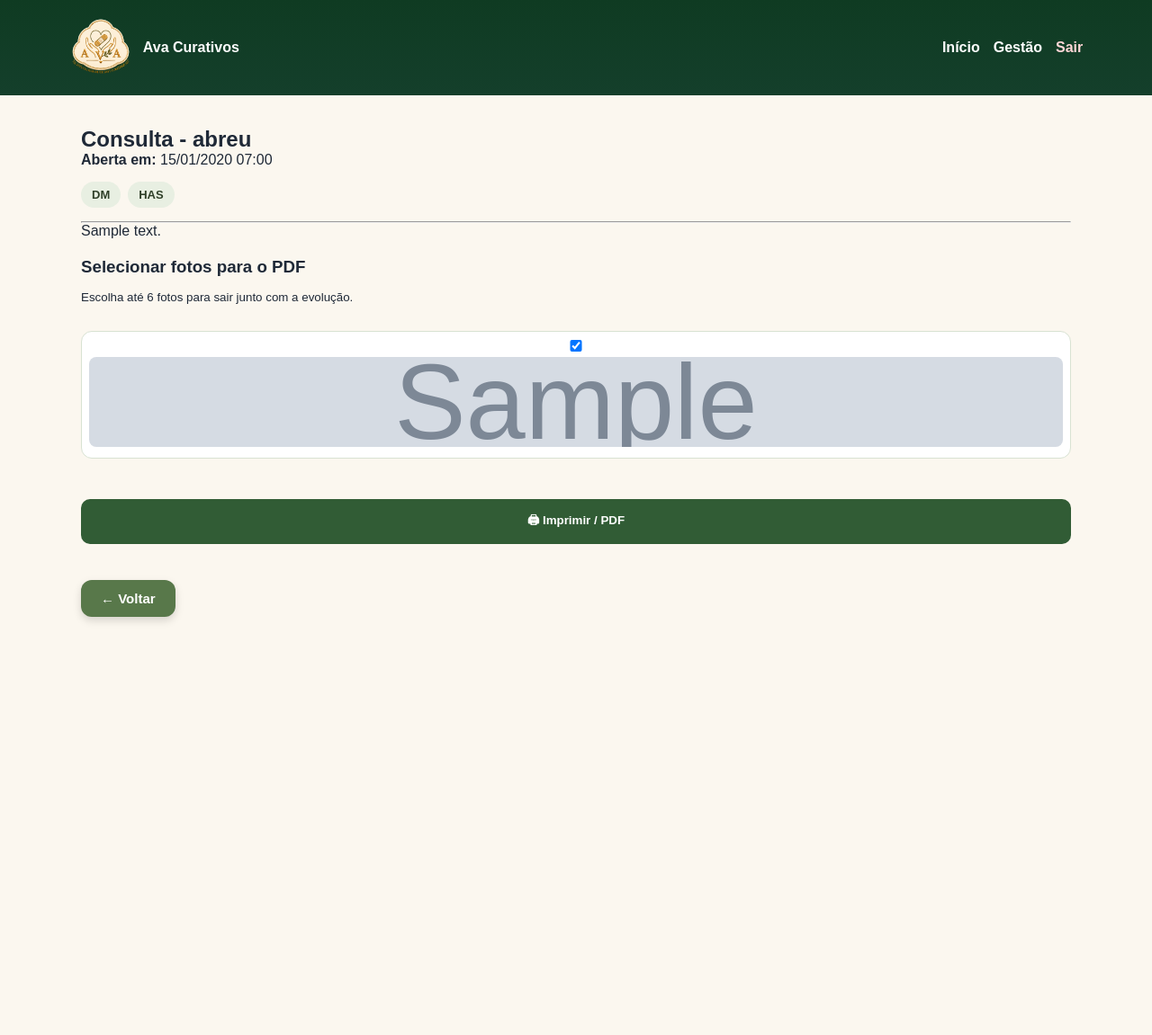
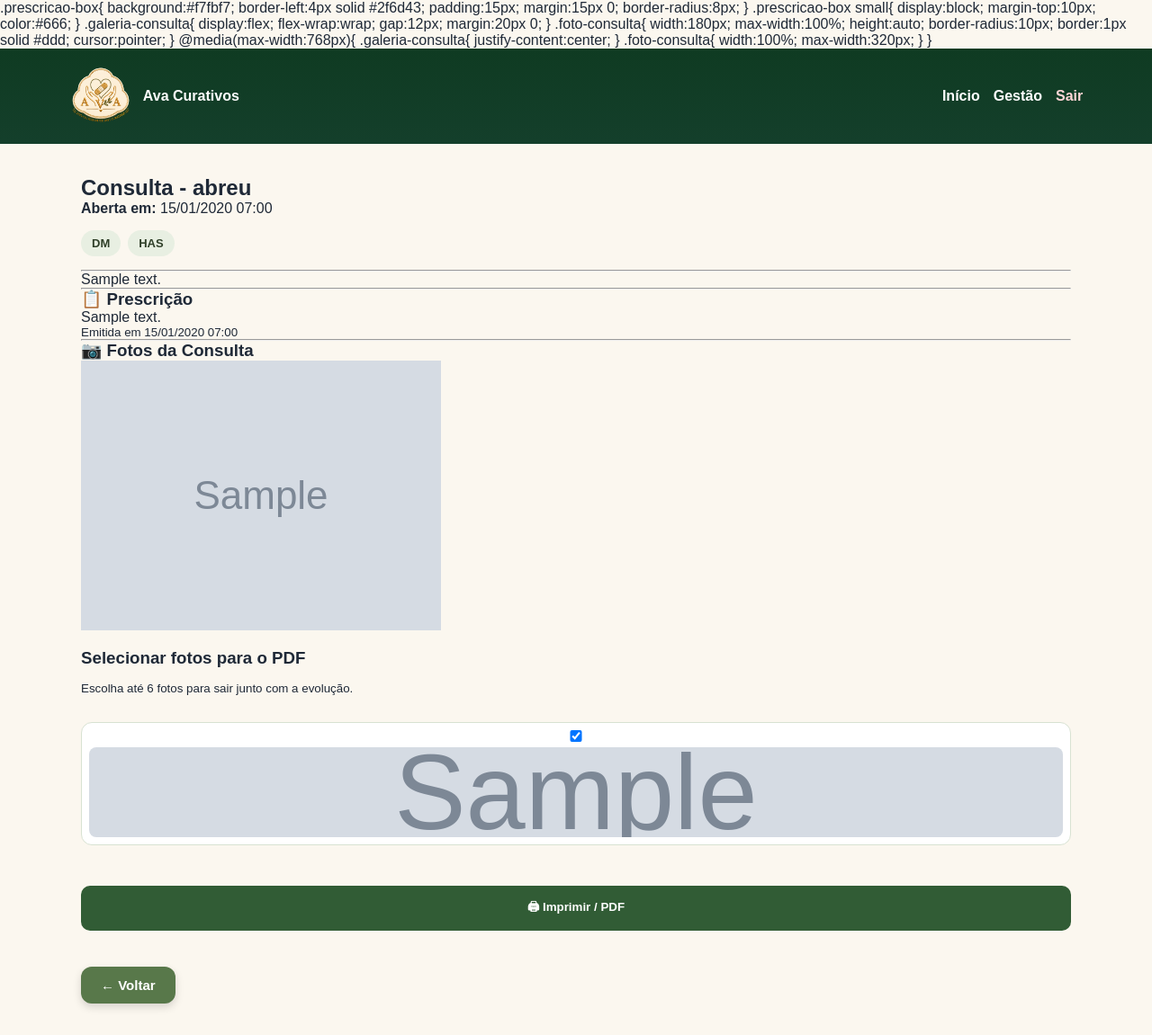
Before and after one commit to Lvieira82/AvaCurative, a Django app: page /consulta/1/ in a window 1280 px wide. Shown: the whole page at 90% size. Before the commit the page ends 692 px from the top, so only its background shows below. Run offline with Django 5.2, Linux system fonts and the light colour scheme; a user stored in the database is signed in; data comes from the database, SQL or seed files in the repository; tables that the repository leaves empty hold one stand-in row (values such as "Sample post"); grey boxes marked "Sample" are stand-in pictures.

Commit message:
adcionar prescrição e fotos

```diff
--- a/templates/consultas/detalhe_consulta.html
+++ b/templates/consultas/detalhe_consulta.html
@@ -1,3 +1,73 @@
+.prescricao-box{
+
+    background:#f7fbf7;
+
+    border-left:4px solid #2f6d43;
+
+    padding:15px;
+
+    margin:15px 0;
+
+    border-radius:8px;
+
+}
+
+.prescricao-box small{
+
+    display:block;
+
+    margin-top:10px;
+
+    color:#666;
+
+}
+
+.galeria-consulta{
+
+    display:flex;
+
+    flex-wrap:wrap;
+
+    gap:12px;
+
+    margin:20px 0;
+
+}
+
+.foto-consulta{
+
+    width:180px;
+
+    max-width:100%;
+
+    height:auto;
+
+    border-radius:10px;
+
+    border:1px solid #ddd;
+
+    cursor:pointer;
+
+}
+
+@media(max-width:768px){
+
+    .galeria-consulta{
+
+        justify-content:center;
+
+    }
+
+    .foto-consulta{
+
+        width:100%;
+
+        max-width:320px;
+
+    }
+
+}
+
 {% extends 'base.html' %}
 
 {% block title %}
@@ -39,7 +109,50 @@
 <p>
     {{ consulta.descricao|linebreaks }}
 </p>
+<hr>
 
+{% if prescricoes %}
+
+<h3>📋 Prescrição</h3>
+
+{% for prescricao in prescricoes %}
+
+<div class="prescricao-box">
+
+    {{ prescricao.texto|linebreaks }}
+
+    <small>
+
+        Emitida em
+        {{ prescricao.criada_em|date:"d/m/Y H:i" }}
+
+    </small>
+
+</div>
+
+{% endfor %}
+
+{% endif %}
+{% if fotos %}
+
+<hr>
+
+<h3>📷 Fotos da Consulta</h3>
+
+<div class="galeria-consulta">
+
+    {% for foto in fotos %}
+
+        <img
+            src="{{ foto.imagem.url }}"
+            class="foto-consulta"
+            alt="Foto da consulta">
+
+    {% endfor %}
+
+</div>
+
+{% endif %}
 {% if consulta.fotos.all %}
 
 <form
```
